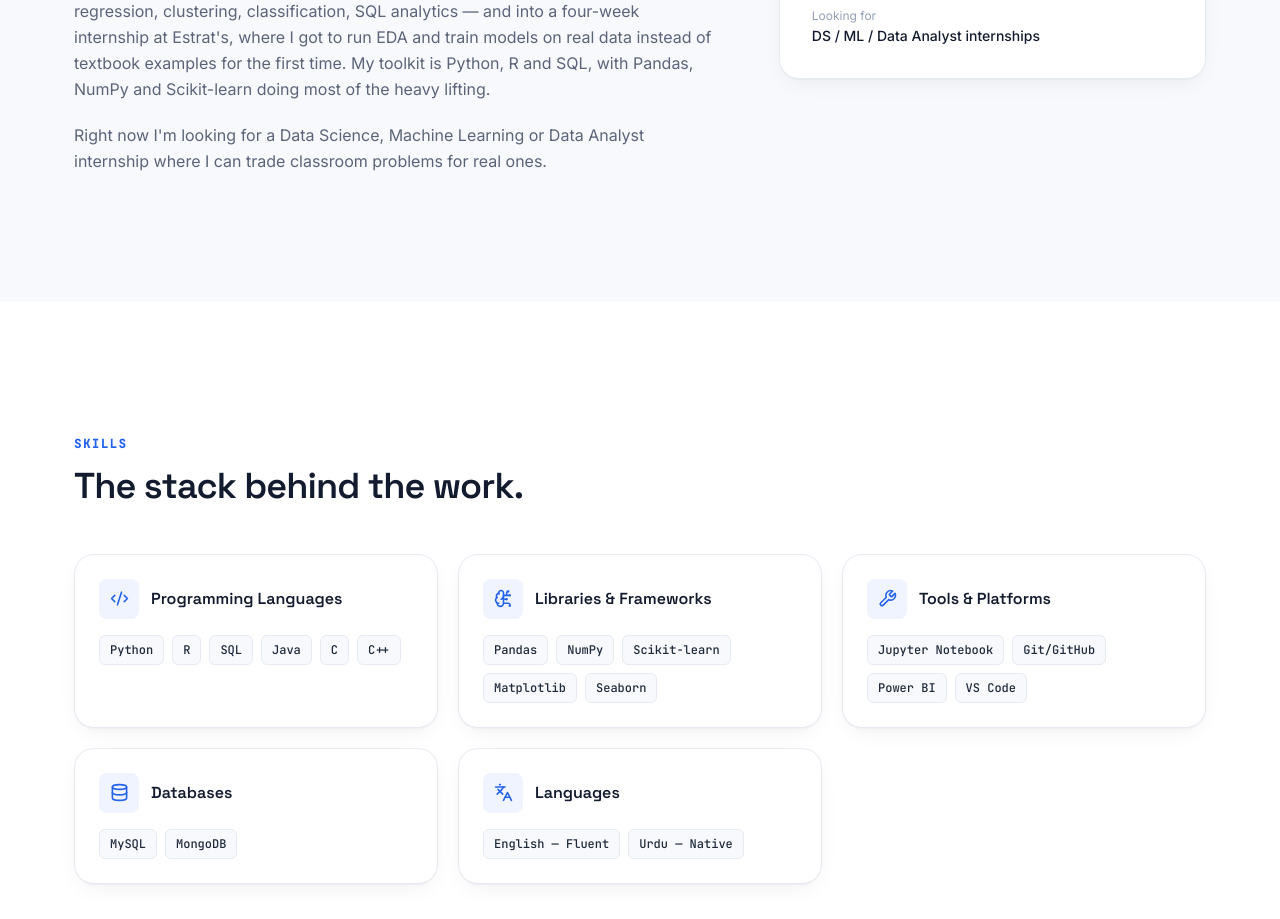
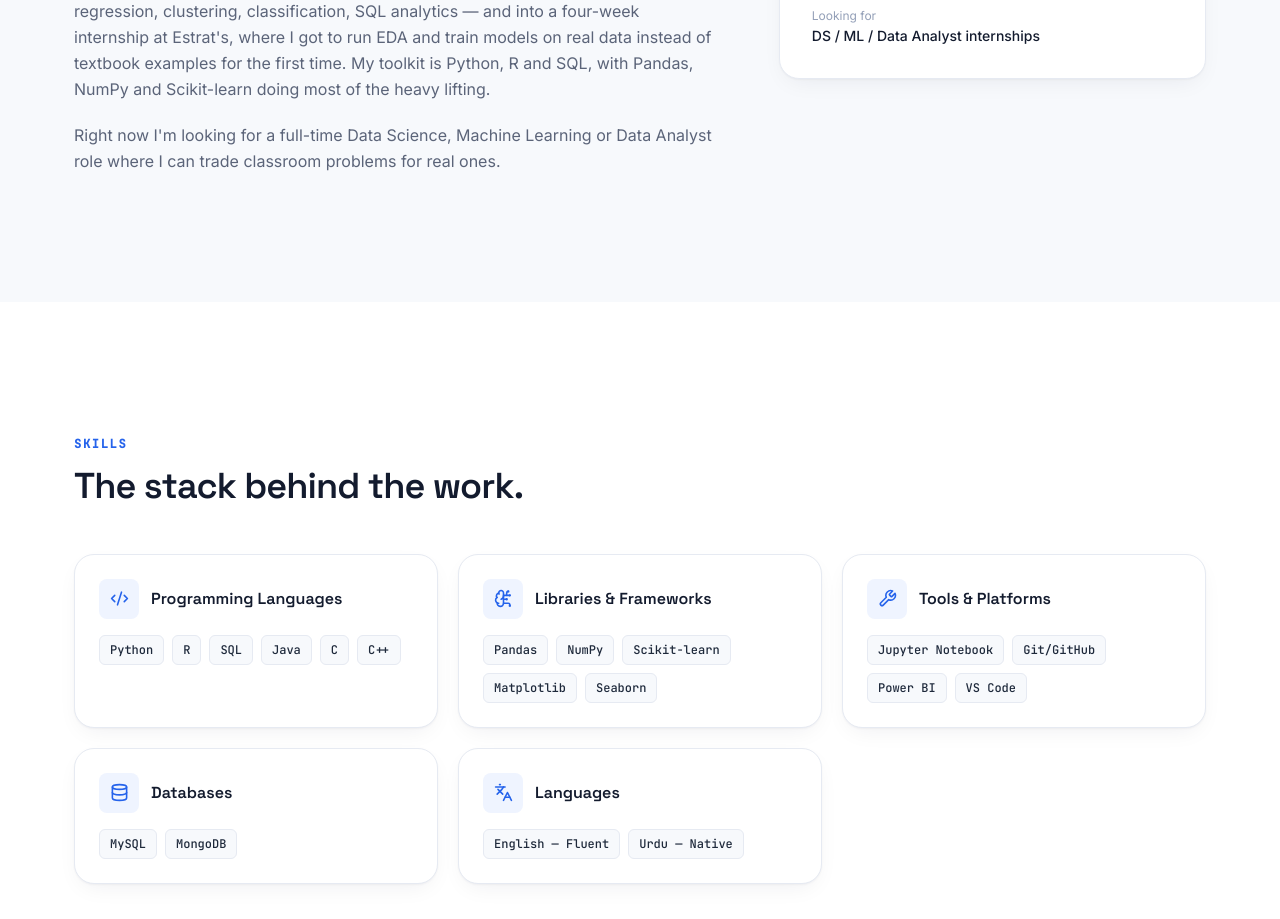
Before and after one commit to Aina-ds/aina-azhar-portfolio, a Next.js app: page / in a window 1280 px wide. Shown: the part 1520-2439 px from the top of the page. Built offline with nearby package versions, Linux system fonts and the light colour scheme.

Commit message:
Update About.tsx

```diff
--- a/components/About.tsx
+++ b/components/About.tsx
@@ -51,9 +51,9 @@ export default function About() {
                 lifting.
               </p>
               <p>
-                Right now I&apos;m looking for a Data Science, Machine
-                Learning or Data Analyst internship where I can trade
-                classroom problems for real ones.
+               Right now I&apos;m looking for a full-time Data Science,
+               Machine Learning or Data Analyst role where I can trade
+               classroom problems for real ones.
               </p>
             </div>
           </motion.div>
```
